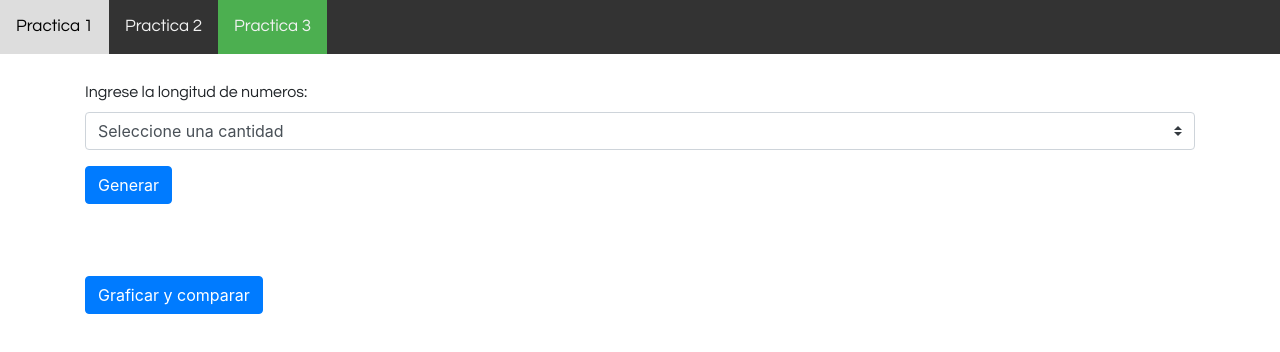
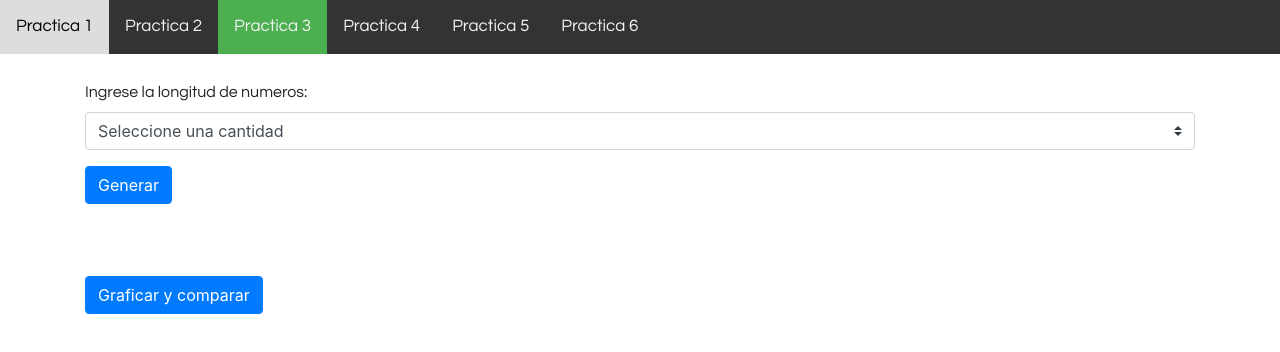
Before and after one commit to IrvingGuerra/AlgoritmosFull, a plain HTML site: page p3.html in a window 1280 px wide. Drawn offline with Linux system fonts and the light colour scheme.

Commit message:
Hasta la p6 html

```diff
--- a/p3.html
+++ b/p3.html
@@ -15,6 +15,9 @@
 	  <a href="index.html">Practica 1</a>
 	  <a href="p2.html">Practica 2</a>
 	  <a href="p3.html" class="active">Practica 3</a>
+	  <a href="p4.html">Practica 4</a>
+	  <a href="p5.html">Practica 5</a>
+	  <a href="p6.html">Practica 6</a>
 	  <a href="javascript:void(0);" class="icon" onclick="myFunction()">
 	    <i class="fa fa-bars"></i>
 	  </a>
```
Also changed, not shown: index.html (+3 -0 lines), p2.html (+3 -0 lines).
